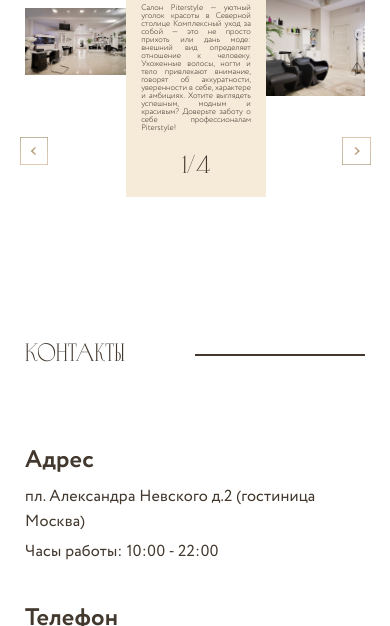
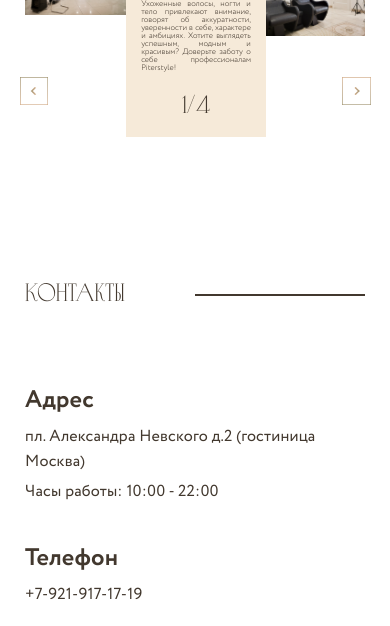
Before and after one commit to BrutalWebDev/beautySpb, a plain HTML site: page index.html in a window 390 px wide. Shown: the part 4216-4842 px from the top of the page. Drawn offline with nearby package versions, Linux system fonts and the light colour scheme.

Commit message:
fix style

```diff
--- a/css/style.css
+++ b/css/style.css
@@ -1058,8 +1058,7 @@ header::before {
 @media (max-width:450px) {
 
     .page__about-slider {
-        margin-top: 100px;
-        margin-bottom: 100px;
+        margin-top: 40px;
     }
     .about-slider__item img{
         height: 27vmax;
```
